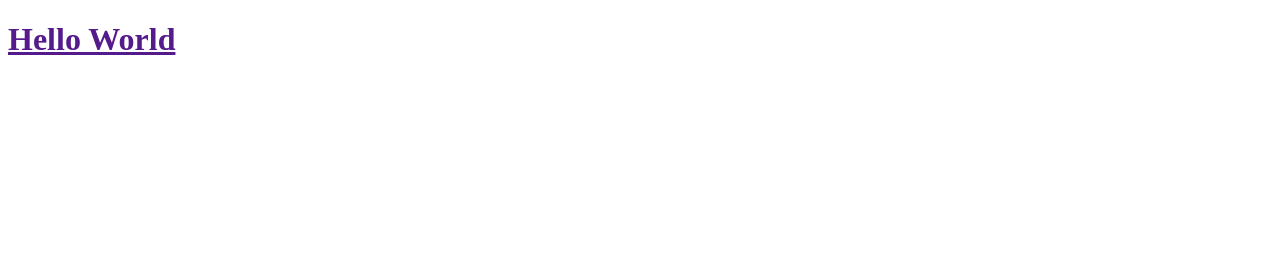
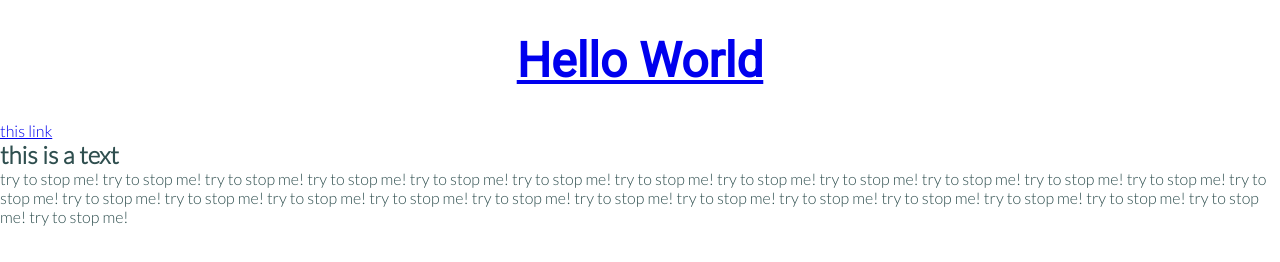
Before and after one commit to Rakdoslover/Project-3, a plain HTML site: page index.html in a window 1280 px wide. Drawn offline with Linux system fonts and the light colour scheme; files that its build step writes are made by us from their sources.

Commit message:
added a header with a href for the index.html and tried out the display: flex; command

```diff
--- /dev/null
+++ b/assets/css/sheet.css
@@ -0,0 +1,23 @@
+@import url('https://fonts.googleapis.com/css2?family=Lato:wght@300&family=Roboto&display=swap');
+
+* {
+    margin: 0;
+    padding: 0;
+    border: none;
+}
+
+body {
+    font-family: Lato, sans-serif;
+    font-weight: 300;
+    color: darkslategray
+}
+
+/* logo */
+
+#logo {
+    margin: 2rem;
+    font-family: Roboto, sans-serif;
+    font-size: xxx-large;
+    display: flex;
+    justify-content: space-around
+}
--- a/assets/css/stylesheet.css
+++ /dev/null
@@ -1 +0,0 @@
-@import url('https://fonts.googleapis.com/css2?family=Lato:wght@300&family=Roboto&display=swap');
--- a/index.html
+++ b/index.html
@@ -2,19 +2,24 @@
 <html lang="en">
 <head>
     <meta charset="UTF-8">
-    <meta http-equiv="X-UA-Compatible" content="IE=edge">
     <meta name="viewport" content="width=device-width, initial-scale=1.0">
 
-    <link rel="stylesheet" href="stylesheet.css">
+    <link rel="stylesheet" href="assets/css/sheet.css">
     <title>Coaching by Oscar</title>
 </head>
 <body>
     <header>
-        <a href="">
+        <a href="index.html">
             <h1 id="logo">Hello World</h1>
         </a>
+        <nav>
+            <a href="#">this link</a>
+        </nav>
     </header>
-
+    <div>
+        <h2>this is a text</h2>
+        <p>try to stop me! try to stop me! try to stop me! try to stop me! try to stop me! try to stop me! try to stop me! try to stop me! try to stop me! try to stop me! try to stop me! try to stop me! try to stop me! try to stop me! try to stop me! try to stop me! try to stop me! try to stop me! try to stop me! try to stop me! try to stop me! try to stop me! try to stop me! try to stop me! try to stop me! try to stop me! </p>
+    </div>
     <footer>
 
     </footer>
```
Also changed, not shown: 1 other file.
